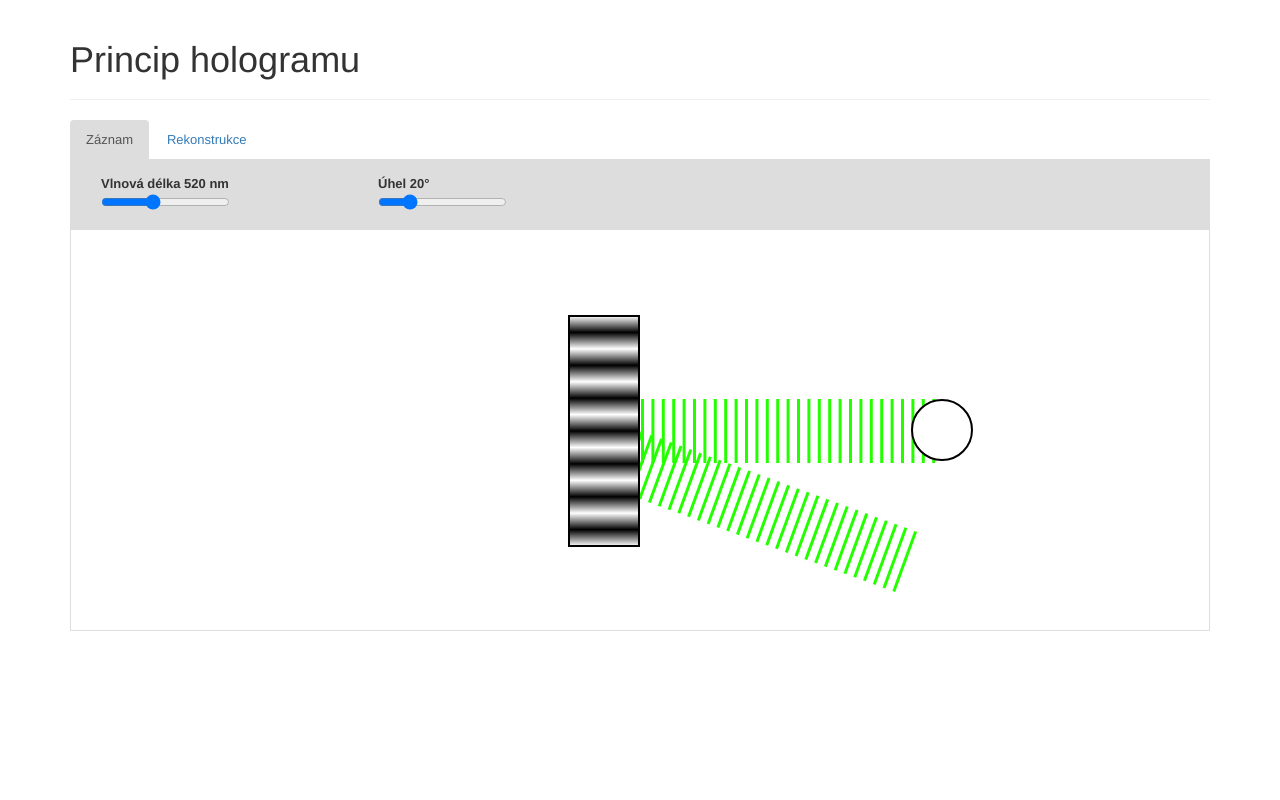
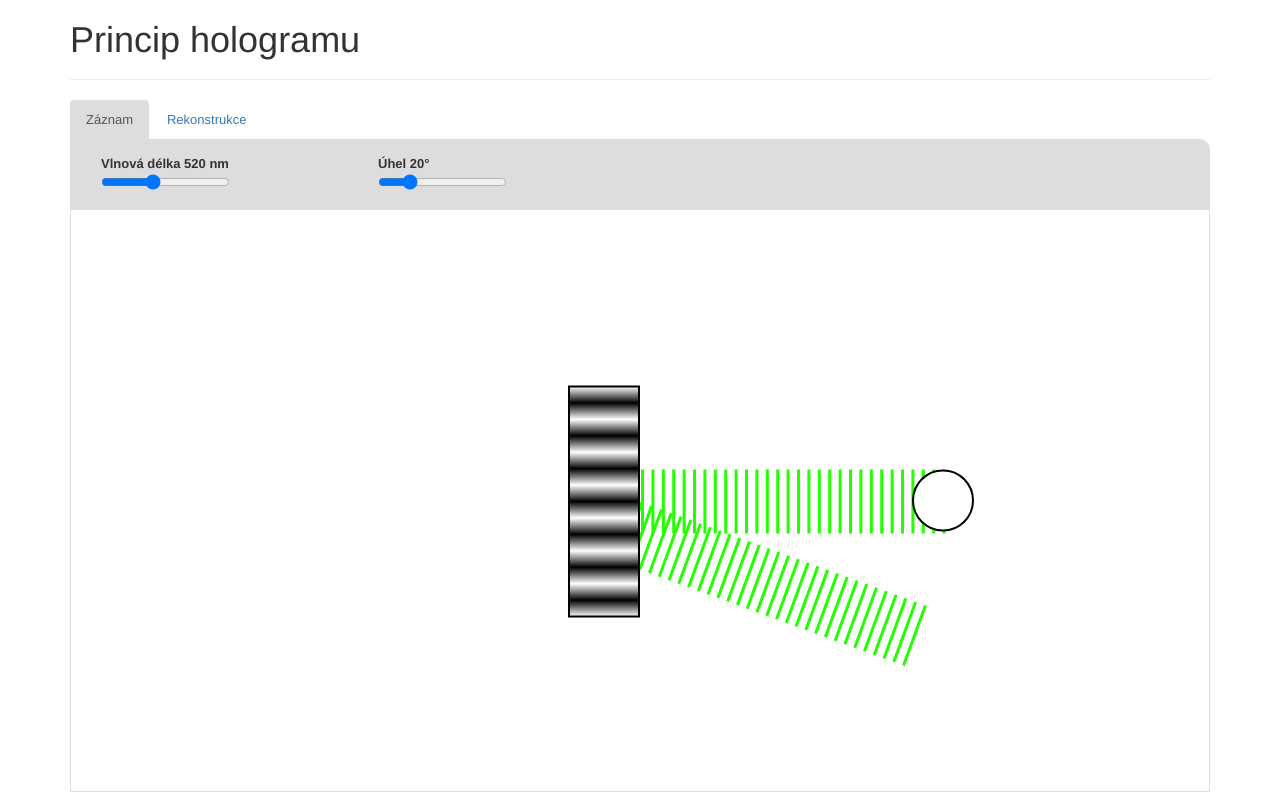
Before and after one commit to mlykotom/fyo-hologram, a plain HTML site: page index.html in a window 1280 px wide. Drawn offline with Linux system fonts and the light colour scheme.

Commit message:
Added resizing window height

```diff
--- a/css/style.css
+++ b/css/style.css
@@ -1,5 +1,10 @@
+
 body {
     font-size: 13px;
+}
+
+.page-header {
+    margin-top: 0;
 }
 
 .canvas-container {
@@ -10,9 +15,16 @@ body {
     margin: 0 auto;
 }
 
+ul.nav-tabs {
+    border-bottom: none;
+}
+
 .tab-content {
     border: 1px solid #ddd;
-    border-top: none;
+    border-top-right-radius: 10px;
+    -webkit-border-top-right-radius: 10px;
+    -moz-border-radius-topright: 10px;
+    overflow: hidden;
 }
 
 .nav-tabs li.active > a {
--- a/index.html
+++ b/index.html
@@ -12,6 +12,7 @@
 
 <body>
 <div class="container">
+    <div id="header">
         <div class="page-header">
             <h1>Princip hologramu</h1>
         </div>
@@ -25,7 +26,7 @@
                 <a href="#reconstruct" aria-controls="reconstruct" role="tab" data-toggle="tab">Rekonstrukce</a>
             </li>
         </ul>
-
+    </div>
     <!-- Tab panes -->
     <div class="tab-content">
         <div role="tabpanel" class="tab-pane row active" id="record">
--- a/js/hologram.js
+++ b/js/hologram.js
@@ -2,6 +2,7 @@ $(window).resize(function () {
     handleResize();
 });
 
+var windowBottomCompensation = 100;
 var caption_font_size = 20;
 var caption_char_px_half = 4;
 var wave_step_width = 3;
@@ -19,23 +20,30 @@ var waveAngle = 20;
  * @type {fabric.Canvas}
  */
 var recordingCanvas = new fabric.Canvas('recordingCanvas');
-recordingCanvas.on('mouse:over', canvasOnMouseOver);
-recordingCanvas.on('mouse:out', canvasOnMouseOut);
+recordingCanvas.on('mouse:over', canvasOnMouseOverOut.bind(recordingCanvas, true));
+recordingCanvas.on('mouse:out', canvasOnMouseOverOut.bind(recordingCanvas, false));
 
 /**
  * Reconstruction canvas
- * @type {fabric.Element}
+ * @type {fabric.Canvas}
  */
 var reconstructionCanvas = new fabric.Canvas('reconstructionCanvas');
-reconstructionCanvas.on('mouse:over', canvasOnMouseOver);
-reconstructionCanvas.on('mouse:out', canvasOnMouseOut);
+reconstructionCanvas.on('mouse:over', canvasOnMouseOverOut.bind(reconstructionCanvas, true));
+reconstructionCanvas.on('mouse:out', canvasOnMouseOverOut.bind(reconstructionCanvas, false));
+
+var headerHeight = $('#header').height();
+
 
 function handleResize() {
-    var wrapper = $('#canvasWrapper');
-    recordingCanvas.setWidth(wrapper.width() - canvas_padding);
+    var wrapperWidth = $('#canvasWrapper').width() - canvas_padding;
+    var windowHeight = $(window).height() - headerHeight - windowBottomCompensation;
+
+    recordingCanvas.setWidth(wrapperWidth);
+    recordingCanvas.setHeight(windowHeight);
     recordingCanvas.calcOffset();
 
-    reconstructionCanvas.setWidth(wrapper.width() - canvas_padding);
+    reconstructionCanvas.setWidth(wrapperWidth);
+    reconstructionCanvas.setHeight(windowHeight);
     reconstructionCanvas.calcOffset();
 }
 
@@ -100,32 +108,21 @@ reconReferenceWaveContinue.caption.rotate(180);
 var reconObjectWave = new Wave(wavelength, 0, reconstructionCanvas);
 reconObjectWave.init(left_, (reconstructionCanvas.height / 2), "reconObjectWave", "Objektová vlna", true);
 
+/**
+ * Callback function, called when mouse is over or out of object
+ * @param isOver
+ * @param event
+ */function canvasOnMouseOverOut(isOver, event) {
+    var regexp = /.*Wave.*/;
+    if (event.target.get("id").match(regexp)) {
+        var wave = event.target;
+        var textObjects = wave.getObjects('text');
+        if (textObjects.length > 0) {
+            textObjects[0].visible = isOver;
 
-/**
- * Callback function, called when mouse is over object
- * @param e
- */function canvasOnMouseOver(e) {
-
-    var regexp = /.*Wave.*/;
-    if (e.target.get("id").match(regexp)) {
-        //na indexe 0 je text
-        e.target.item(0).visible = true;
+        }
     }
-    e.target.canvas.renderAll();
-}
-
-/**
- * Callback function, called when mouse leaves object
- * @param e
- */
-function canvasOnMouseOut(e) {
-
-    var regexp = /.*Wave.*/;
-    if (e.target.get("id").match(regexp)) {
-        e.target.item(0).visible = false;
-    }
-
-    e.target.canvas.renderAll();
+    event.target.canvas.renderAll();
 }
 
 /**
@@ -178,7 +175,7 @@ function Wave(wavelength_, waveAngle_, canvas) {
     var group = null;
     var waveWrapper = null;
     var width = 300;
-    var height = 20; // TODO calculate based on object
+    var height = __circle_radius_stroke * 2;
 
     this.wavelength = wavelength_ * axisScale;
     this.waveAngle = waveAngle_;
@@ -229,7 +226,7 @@ function Wave(wavelength_, waveAngle_, canvas) {
             left: left_,
             top: top_ - __circle_radius_stroke,
             width: width,
-            height: __circle_radius_stroke * 2,
+            height: height,
             fill: 'transparent'
         });
 
@@ -241,8 +238,8 @@ function Wave(wavelength_, waveAngle_, canvas) {
             visible: false
         });
 
-        objectList.push(this.caption); // must be first
         objectList.push(waveWrapper);
+        objectList.push(this.caption);
         this.fillWave();
 
         if (circleCreating) {
@@ -250,7 +247,6 @@ function Wave(wavelength_, waveAngle_, canvas) {
             top_ -= __circle_radius_stroke;
             objectList.push(circle);
         }
-
 
         group = new fabric.Group(objectList, {
             left: left_,
@@ -330,13 +326,13 @@ function Wave(wavelength_, waveAngle_, canvas) {
      * @type {(function(this:Wave))|Function}
      */
     this.fillWave = function () {
-        var currentX = waveWrapper.left;
+        var currentX = waveWrapper.left - wave_step_width;
         var waveRight = waveWrapper.left + waveWrapper.width;
 
         var listOfWaveLines = [];
         while (currentX < waveRight) {
             var waveLine = new fabric.Rect({
-                left: currentX - 2,
+                left: currentX,
                 top: waveWrapper.top,
                 fill: this.wavelengthToColor(this.wavelength / axisScale)[0],
                 width: wave_step_width,
@@ -350,7 +346,6 @@ function Wave(wavelength_, waveAngle_, canvas) {
             id: 'waveLines'
         });
         objectList.push(waveLinesGroup);
-
     }.bind(this);
 
     /**
```
Lines whose indentation alone changed are shown as unchanged.
